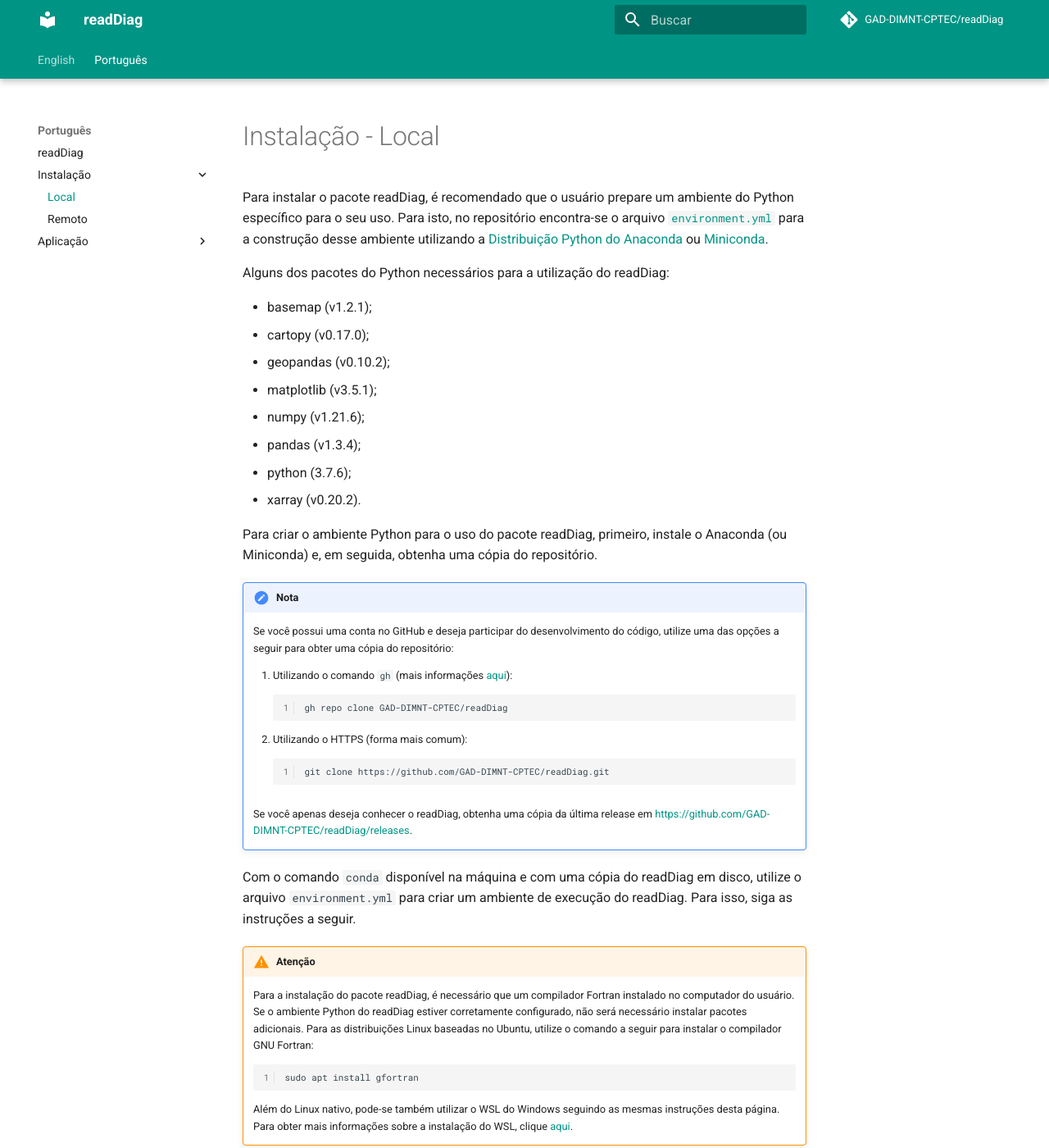
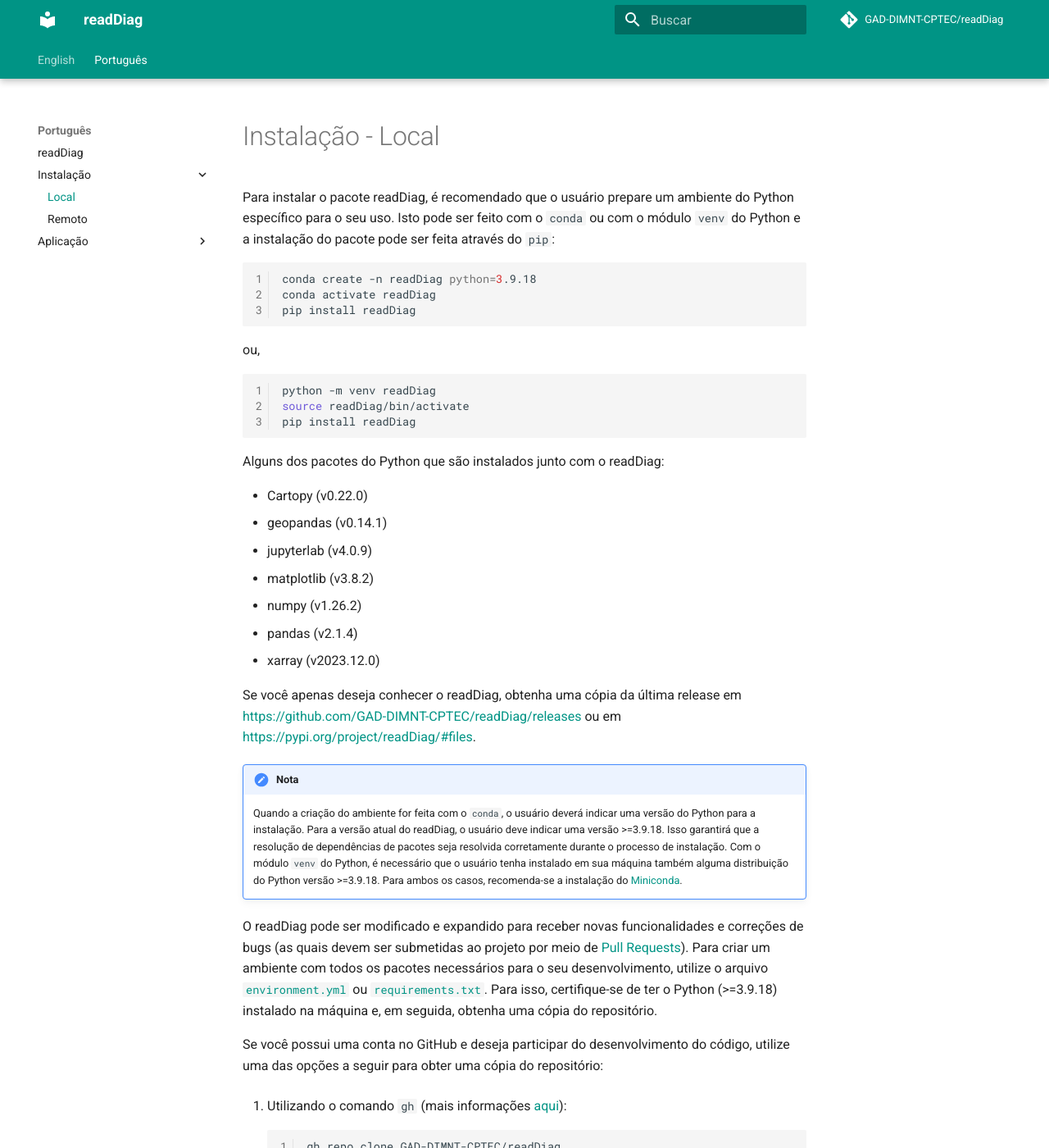
Before and after one commit to viezelc/readDiag, an MkDocs documentation site: the page built from docs/pt/instala_local.md, in a window 1280 px wide and 1400 px high. Shown: the whole window at 82% size. Built offline with MkDocs 1.6.1 and Material for MkDocs 9.7.7, drawn with Linux system fonts in a browser that asks for light colours; comment, search, counter and statistics services are not loaded; some of the changed text lies outside the part shown.

Commit message:
Issue #25: atualizando documentação

````diff
--- a/docs/pt/instala_local.md
+++ b/docs/pt/instala_local.md
@@ -1,69 +1,81 @@
 # Instalação - Local
 
-Para instalar o pacote readDiag, é recomendado que o usuário prepare um ambiente do Python específico para o seu uso. Para isto, no repositório encontra-se o arquivo [`environment.yml`](https://raw.githubusercontent.com/GAD-DIMNT-CPTEC/readDiag/master/environment.yml) para a construção desse ambiente utilizando a [Distribuição Python do Anaconda](https://www.anaconda.com/products/distribution) ou [Miniconda](https://docs.conda.io/projects/miniconda/en/latest/miniconda-install.html).
+Para instalar o pacote readDiag, é recomendado que o usuário prepare um ambiente do Python específico para o seu uso. Isto pode ser feito com o `conda` ou com o módulo `venv` do Python e a instalação do pacote pode ser feita através do `pip`:
 
-Alguns dos pacotes do Python necessários para a utilização do readDiag:
+```bash linenums="1"
+conda create -n readDiag python=3.9.18
+conda activate readDiag
+pip install readDiag
+```
 
-* basemap (v1.2.1);
-* cartopy (v0.17.0);
-* geopandas (v0.10.2);
-* matplotlib (v3.5.1);
-* numpy (v1.21.6);
-* pandas (v1.3.4);
-* python (3.7.6);
-* xarray (v0.20.2).
+ou,
 
-Para criar o ambiente Python para o uso do pacote readDiag, primeiro, instale o Anaconda (ou Miniconda) e, em seguida, obtenha uma cópia do repositório.
+```bash linenums="1"
+python -m venv readDiag
+source readDiag/bin/activate
+pip install readDiag
+```
+
+Alguns dos pacotes do Python que são instalados junto com o readDiag:
+
+* Cartopy (v0.22.0)
+* geopandas (v0.14.1)
+* jupyterlab (v4.0.9)
+* matplotlib (v3.8.2)
+* numpy (v1.26.2)
+* pandas (v2.1.4)
+* xarray (v2023.12.0)
+
+Se você apenas deseja conhecer o readDiag, obtenha uma cópia da última release em [https://github.com/GAD-DIMNT-CPTEC/readDiag/releases](https://github.com/GAD-DIMNT-CPTEC/readDiag/releases) ou em [https://pypi.org/project/readDiag/#files](https://pypi.org/project/readDiag/#files).
 
 !!! note "Nota"
 
-    Se você possui uma conta no GitHub e deseja participar do desenvolvimento do código, utilize uma das opções a seguir para obter uma cópia do repositório:
+    Quando a criação do ambiente for feita com o `conda`, o usuário deverá indicar uma versão do Python para a instalação. Para a versão atual do readDiag, o usuário deve indicar uma versão >=3.9.18. Isso garantirá que a resolução de dependências de pacotes seja resolvida corretamente durante o processo de instalação. Com o módulo `venv` do Python, é necessário que o usuário tenha instalado em sua máquina também alguma distribuição do Python versão >=3.9.18. Para ambos os casos, recomenda-se a instalação do [Miniconda](https://docs.conda.io/projects/miniconda/en/latest/miniconda-install.html).
 
-    1. Utilizando o comando `gh` (mais informações [aqui](https://cli.github.com/)):
+O readDiag pode ser modificado e expandido para receber novas funcionalidades e correções de bugs (as quais devem ser submetidas ao projeto por meio de [Pull Requests](https://github.com/GAD-DIMNT-CPTEC/readDiag/pulls)). Para criar um ambiente com todos os pacotes necessários para o seu desenvolvimento, utilize o arquivo [`environment.yml`](https://raw.githubusercontent.com/GAD-DIMNT-CPTEC/readDiag/master/environment.yml) ou [`requirements.txt`](https://raw.githubusercontent.com/GAD-DIMNT-CPTEC/readDiag/master/requirements.txt). Para isso, certifique-se de ter o Python (>=3.9.18) instalado na máquina e, em seguida, obtenha uma cópia do repositório.
+
+Se você possui uma conta no GitHub e deseja participar do desenvolvimento do código, utilize uma das opções a seguir para obter uma cópia do repositório:
+
+1. Utilizando o comando `gh` (mais informações [aqui](https://cli.github.com/)):
+
+    ```bash linenums="1"
+    gh repo clone GAD-DIMNT-CPTEC/readDiag
+    ```
+
+2. Utilizando o HTTPS (forma mais comum):
+
+    ```bash linenums="1"
+    git clone https://github.com/GAD-DIMNT-CPTEC/readDiag.git
+    ```
+
+    Com o comando `conda` disponível na máquina e com uma cópia do readDiag em disco, utilize o arquivo `environment.yml` ou `requirements.txt` para criar um ambiente de execução do readDiag. Para isso, siga as instruções a seguir.
+
+    !!! warning "Atenção"
+
+        Para a instalação do pacote readDiag, é necessário que um compilador Fortran instalado no computador do usuário. Se o ambiente Python do readDiag estiver corretamente configurado, não será necessário instalar pacotes adicionais. Para as distribuições Linux baseadas no Ubuntu, utilize o comando a seguir para instalar o compilador GNU Fortran:
+
         ```bash linenums="1"
-        gh repo clone GAD-DIMNT-CPTEC/readDiag
-        ```
-    2. Utilizando o HTTPS (forma mais comum):
-        ```bash linenums="1"
-        git clone https://github.com/GAD-DIMNT-CPTEC/readDiag.git
+        sudo apt install gfortran
         ```
 
-    Se você apenas deseja conhecer o readDiag, obtenha uma cópia da última release em [https://github.com/GAD-DIMNT-CPTEC/readDiag/releases](https://github.com/GAD-DIMNT-CPTEC/readDiag/releases).
+        Além do Linux nativo, pode-se também utilizar o WSL do Windows seguindo as mesmas instruções desta página. Para obter mais informações sobre a instalação do WSL, clique [aqui](https://learn.microsoft.com/pt-br/windows/wsl/install).
 
-Com o comando `conda` disponível na máquina e com uma cópia do readDiag em disco, utilize o arquivo `environment.yml` para criar um ambiente de execução do readDiag. Para isso, siga as instruções a seguir.
-
-!!! warning "Atenção"
-
-    Para a instalação do pacote readDiag, é necessário que um compilador Fortran instalado no computador do usuário. Se o ambiente Python do readDiag estiver corretamente configurado, não será necessário instalar pacotes adicionais. Para as distribuições Linux baseadas no Ubuntu, utilize o comando a seguir para instalar o compilador GNU Fortran:
-
-    ```bash linenums="1"
-    sudo apt install gfortran
-    ```
-
-    Além do Linux nativo, pode-se também utilizar o WSL do Windows seguindo as mesmas instruções desta página. Para obter mais informações sobre a instalação do WSL, clique [aqui](https://learn.microsoft.com/pt-br/windows/wsl/install).
-
-1. Entre no diretório onde o readDiag se encontra (se o arquivo estiver comprimido, descompacte-o antes). Localize o arquivo `environment.yml` e utilize-o para criar o ambiente:
+3. Entre no diretório onde o readDiag se encontra (se o arquivo estiver comprimido, descompacte-o antes). Localize o arquivo `environment.yml` e utilize-o para criar o ambiente:
 
     ```bash linenums="1"
     conda env create -f environment.yml
     ```
 
+    ou,
+
+    ```bash linenums="1"
+    python -m venv readDiag-dev
+    source readDiag-dev/bin/activate
+    pip install -r requirements.txt
+    ```
+
     !!! info "Informação"
 
-        Esta etapa irá criar um ambiente virtual do Python onde serão instalados uma série de pacotes necessários para a instalação e execução do readDiag.
+        Esta etapa irá criar um ambiente virtual do Python onde serão instalados uma série de pacotes necessários para a instalação e execução do readDiag. Com a utilização do arquivo `environment.yml`, será criado o ambiente de nome `readDiag` com todos os pacotes necessários. Com a utilização do arquivo `requirements.txt`, é necessário criar o ambiente manualmente. Neste caso, os comandos `pip install -r requirements.txt` e `pip install readDiag` tem os mesmos efeitos.
 
-2. Após a criação do ambiente com o `conda`, instale o pacote readDiag. Para instalar o pacote do readDiag, primeiro ative o ambiente criado com o comando:
-
-    ```bash linenums="1"
-    conda activate readDiag
-    ```
-
-3. Instale o pacote readDiag com o comando:
-
-    ```bash linenums="1"
-    python setup.py install
-    ```
-
-!!! note "Nota"
-
-    Para desinstalar o pacote readDiag (caso necessário), utilize o comando `pip uninstall gsidiag`.
+Para desinstalar o pacote readDiag (caso necessário), utilize o comando `pip uninstall readDiag`.
--- a/environment.yml
+++ b/environment.yml
@@ -13,5 +13,5 @@
       - matplotlib==3.8.2
       - numpy==1.26.2
       - pandas==2.1.4
-      - readDiag==1.2.1
+      - readDiag==1.2.2
       - xarray==2023.12.0
--- a/requirements.txt
+++ b/requirements.txt
@@ -4,5 +4,5 @@
 matplotlib==3.8.2
 numpy==1.26.2
 pandas==2.1.4
-readDiag==1.2.1
+readDiag==1.2.2
 xarray==2023.12.0
````
Also changed, not shown: README.md (+16 -17 lines), docs/en/install_local.md (+61 -47 lines), docs/en/install_remote.md (+16 -1 lines), docs/pt/instala_remoto.md (+16 -2 lines), setup.py (+23 -19 lines).
